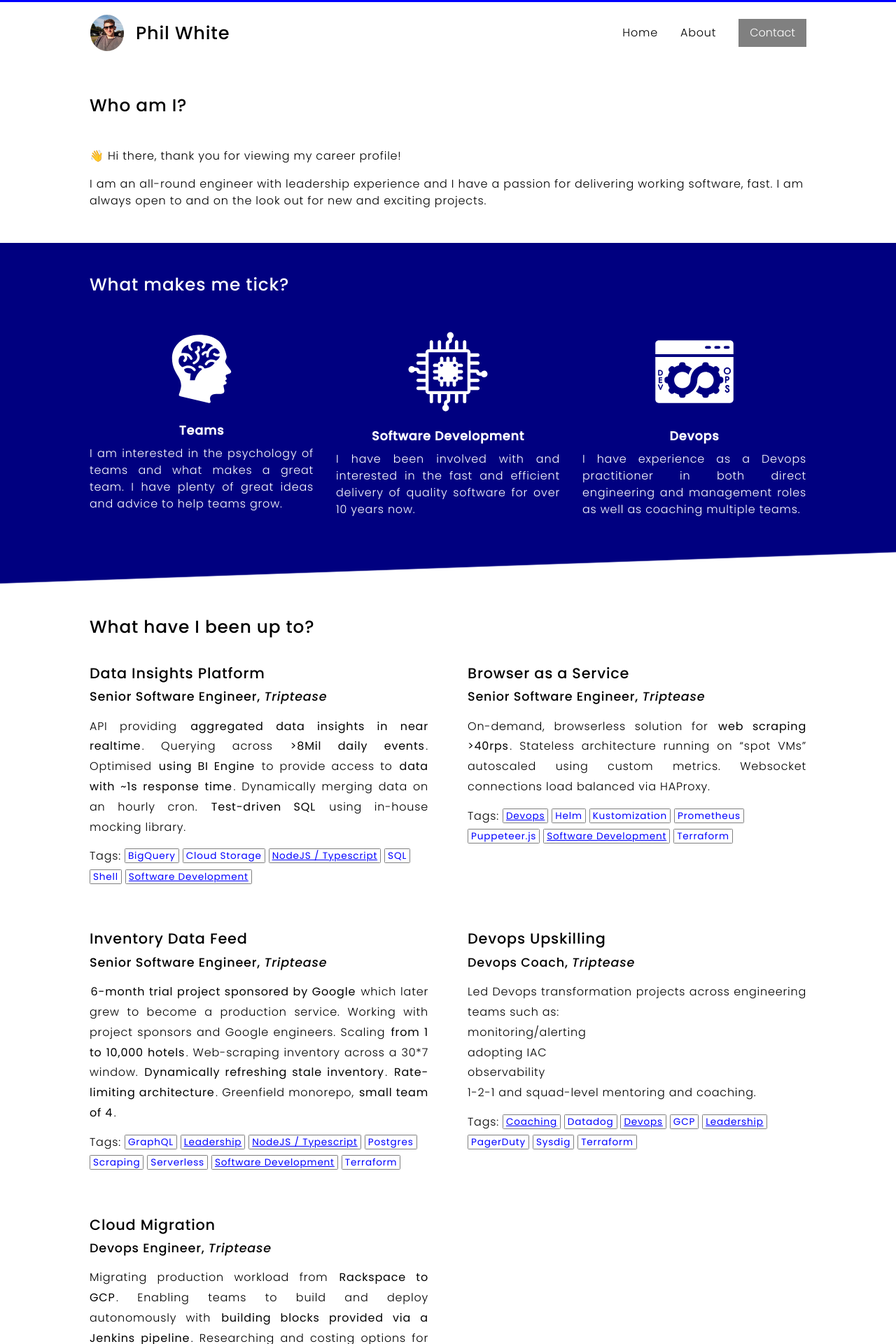
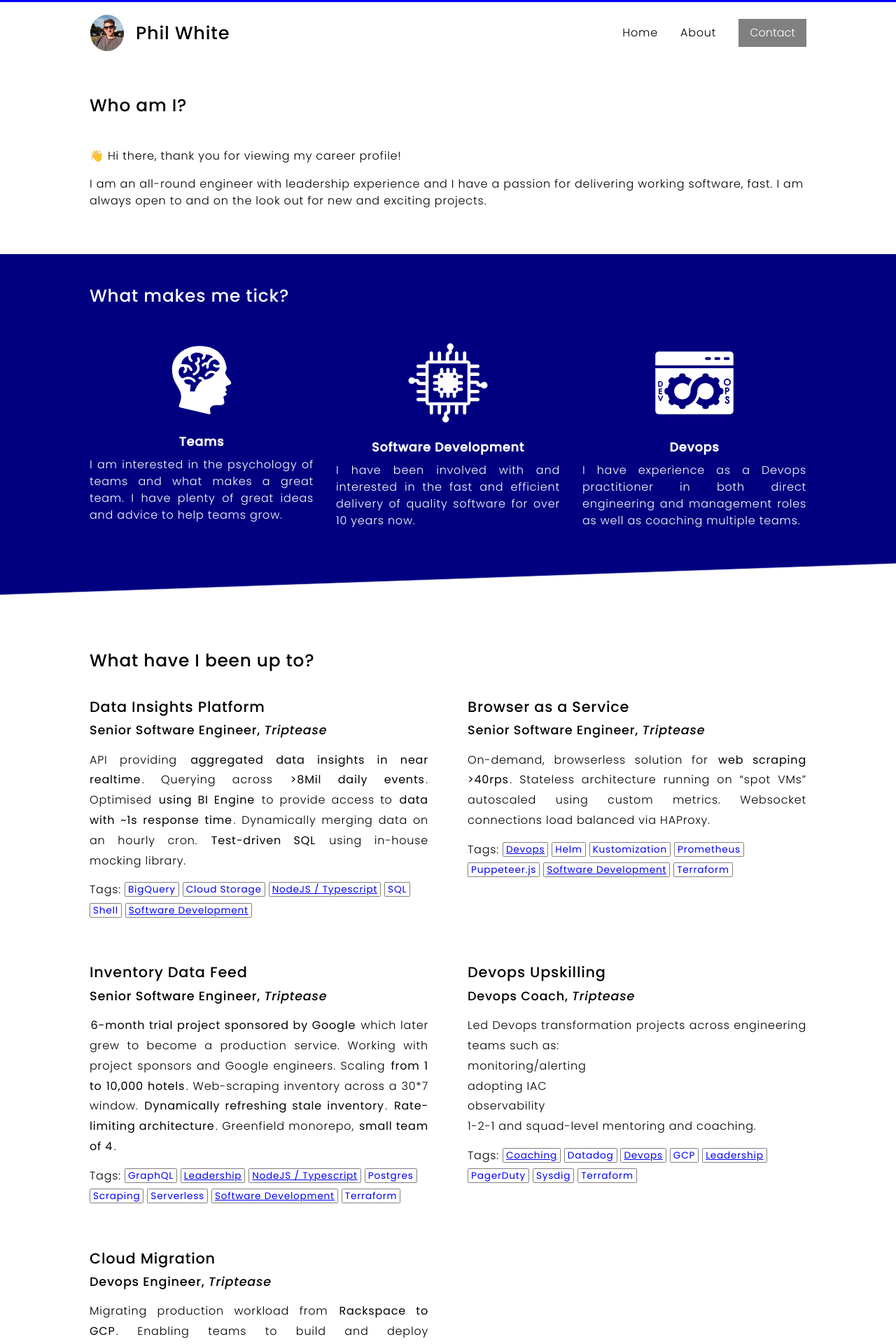
Before and after one commit to philwhiteuk/cv, a Jekyll site: the page built from pages/index.md, in a window 1280 px wide. Shown: the top 1920 px of the page at 70% size. Built offline with Jekyll 4.4.1, drawn with Linux system fonts in a browser that asks for light colours.

Commit message:
fix: styles on page with no content

```diff
--- a/_includes/aside.html
+++ b/_includes/aside.html
@@ -59,4 +59,5 @@
             </div>
         </div>
     </div>
+    <div class="line-break-md"></div>
 </aside>
--- a/_includes/line-break.html
+++ b/_includes/line-break.html
@@ -1,2 +1,2 @@
-<div class="line-break line-break-{{ include.direction }}">
+<div class="line-break-lg line-break-{{ include.direction }}">
 </div>
--- a/_layouts/homepage.html
+++ b/_layouts/homepage.html
@@ -7,6 +7,7 @@
         {{ content }}
     </div>
 </section>
+<div class="line-break-md"></div>
 <section class="primary">
     <div class="wrapper">
         <h2>What makes me tick?</h2>
--- a/_sass/theme/_base.scss
+++ b/_sass/theme/_base.scss
@@ -140,7 +140,6 @@
     .wrapper {
       align-items: center;
       gap: 0 3rem;
-      margin-top: 1rem;
     }
 }
 
@@ -164,19 +163,20 @@
   grid-template-columns: repeat(auto-fit, minmax(20rem, 1fr));
 }
 
-.line-break {
+.line-break, .line-break-md, .line-break-lg {
   display: block;
-  height: 7em;
-  margin: -2rem 0;
   width: 100%;
 }
+
+.line-break-md { height: 3em; }
+.line-break-lg { height: 7em; }
 
 .wrapper {
   display: flex;
   flex-flow: row wrap;
   gap: 1em;
   justify-content: space-between;
-  margin: 3rem;
+  margin: 1rem 3rem;
   max-width: 1024px;
   width: 100%;
 }
--- a/_sass/theme/_footer.scss
+++ b/_sass/theme/_footer.scss
@@ -1,2 +1,3 @@
 body > footer {
+    padding: 1rem 0;
 }
```
